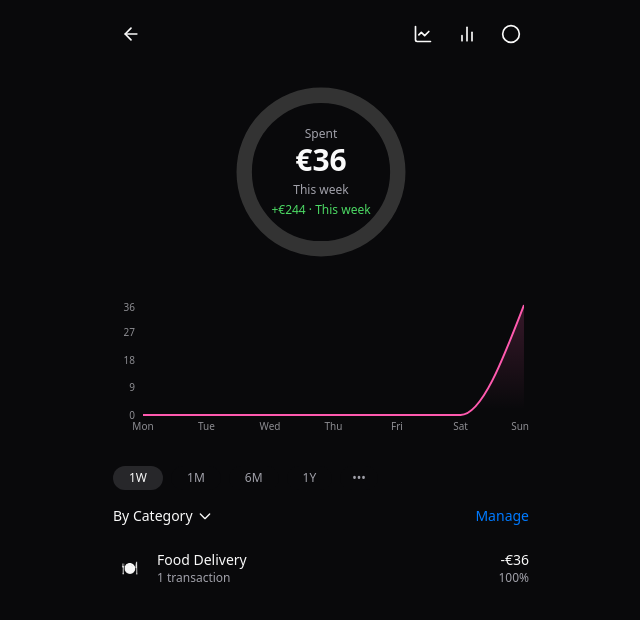
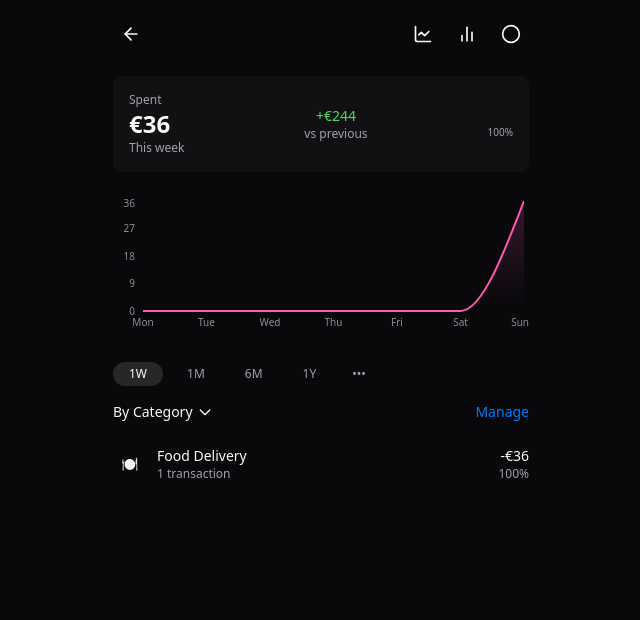
Before and after one commit to Murat-on-github/electra-app-caonyx, a React (Vite) app: page / in a window 1280 px wide. Shown: the top 620 px of the page, without its empty margins (319-959 px from the left). Built offline with nearby package versions, Linux system fonts and the light colour scheme.

Commit message:
Refactor: Concise spending overview component
Refactor the spending overview component to display information in a horizontal rectangular format.

```diff
--- a/src/components/SpendingOverview.tsx
+++ b/src/components/SpendingOverview.tsx
@@ -1,13 +1,14 @@
 
 import React from "react";
 import { SpendingData } from "../types/finance";
+import { cn } from "@/lib/utils";
 
 interface SpendingOverviewProps {
   data: SpendingData;
 }
 
 const SpendingOverview: React.FC<SpendingOverviewProps> = ({ data }) => {
-  // Calculate total percentage covered by categories for the progress ring
+  // Calculate total percentage covered by categories for the progress indicators
   const totalPercentage = Math.min(
     data.categories.reduce((total, category) => total + category.percentage, 0),
     100
@@ -20,66 +21,48 @@ const SpendingOverview: React.FC<SpendingOverviewProps> = ({ data }) => {
       : "text-finance-pink";
   };
 
-  // Create segments for the circular progress
-  const createCircleSegments = () => {
-    const segments = [];
-    let startAngle = 0;
+  return (
+    <div className="mb-6 bg-secondary/30 rounded-lg p-4">
+      <div className="flex items-center justify-between">
+        {/* Left section - Total spent */}
+        <div className="flex flex-col">
+          <p className="text-xs text-muted-foreground">Spent</p>
+          <h2 className="text-2xl font-bold">€{data.totalSpent.toLocaleString()}</h2>
+          <p className="text-xs text-muted-foreground">{data.timeFrame}</p>
+        </div>
 
-    data.categories.forEach((category, index) => {
-      const segmentLength = (category.percentage / 100) * 100;
+        {/* Middle section - Previous period change */}
+        {data.previousPeriodChange && (
+          <div className="flex flex-col items-center">
+            <p className={`text-sm ${getPreviousPeriodChangeColor()}`}>
+              {data.previousPeriodChange.isIncrease ? "+" : "-"}€
+              {data.previousPeriodChange.amount.toLocaleString()}
+            </p>
+            <p className="text-xs text-muted-foreground">vs previous</p>
+          </div>
+        )}
 
-      segments.push(
-        <circle
-          key={category.id}
-          cx="50"
-          cy="50"
-          r="40"
-          fill="none"
-          stroke={`theme('colors.${category.color}')`}
-          strokeWidth="8"
-          strokeLinecap="round"
-          className="circle-progress"
-          strokeDasharray={`${segmentLength} ${100 - segmentLength}`}
-          strokeDashoffset={-(startAngle * 100 / 100)}
-          style={{
-            stroke: `var(--tw-colors-${category.color.split('-')[1].toLowerCase()})`,
-          }}
-        />
-      );
-
-      startAngle += category.percentage / 100;
-    });
-
-    return segments;
-  };
-
-  return (
-    <div className="flex flex-col items-center justify-center mb-6">
-      <div className="relative w-48 h-48 mb-2">
-        {/* Gray background circle */}
-        <svg className="w-full h-full progress-circle" viewBox="0 0 100 100">
-          <circle
-            cx="50"
-            cy="50"
-            r="40"
-            fill="none"
-            stroke="#333"
-            strokeWidth="8"
-          />
-          {/* Colored segments */}
-          {createCircleSegments()}
-        </svg>
-
-        {/* Text in the middle */}
-        <div className="absolute inset-0 flex flex-col items-center justify-center">
-          <p className="text-xs text-muted-foreground">Spent</p>
-          <h1 className="text-3xl font-bold">€{data.totalSpent.toLocaleString()}</h1>
-          <p className="text-xs text-muted-foreground mt-1">{data.timeFrame}</p>
-          {data.previousPeriodChange && (
-            <p className={`text-xs mt-1 ${getPreviousPeriodChangeColor()}`}>
-              {data.previousPeriodChange.isIncrease ? "+" : "-"}€
-              {data.previousPeriodChange.amount} · {data.timeFrame}
-            </p>
+        {/* Right section - Category indicators */}
+        <div className="flex items-center space-x-1">
+          {data.categories.slice(0, 3).map((category) => (
+            <div
+              key={category.id}
+              className="flex flex-col items-center"
+            >
+              <div
+                className="w-3 h-3 rounded-full mb-1"
+                style={{
+                  backgroundColor: `var(--tw-colors-${category.color.split('-')[1].toLowerCase()})`
+                }}
+              ></div>
+              <p className="text-[10px] text-muted-foreground">{category.percentage}%</p>
+            </div>
+          ))}
+          {data.categories.length > 3 && (
+            <div className="flex flex-col items-center">
+              <div className="w-3 h-3 rounded-full mb-1 bg-muted"></div>
+              <p className="text-[10px] text-muted-foreground">+{data.categories.length - 3}</p>
+            </div>
           )}
         </div>
       </div>
```
